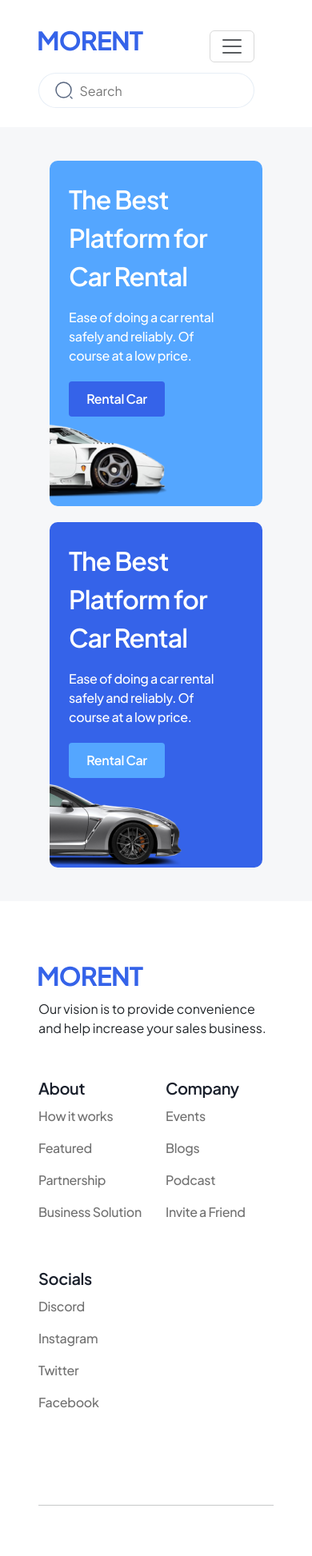
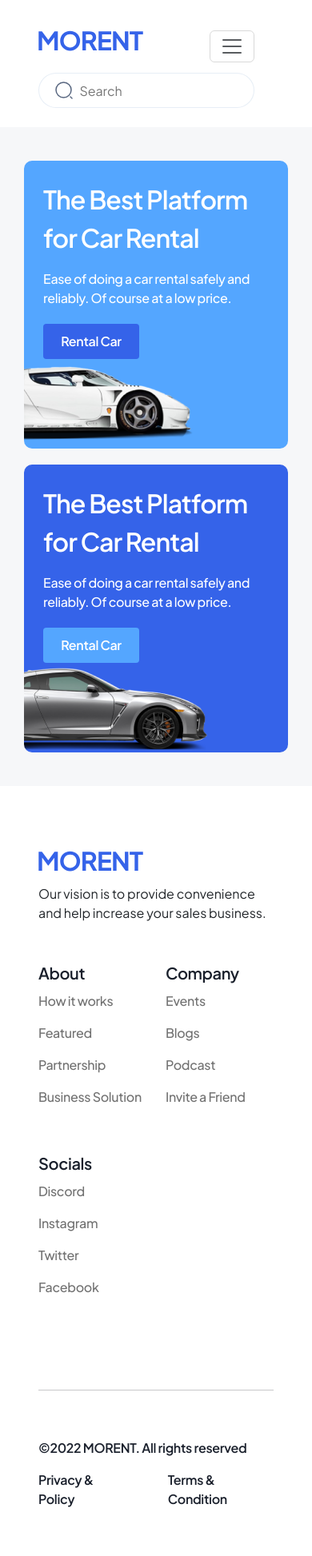
Before and after one commit to syedmuneeburrehmanhashmi/car-rent, an Angular app: page / in a window 390 px wide. Shown: the top 1946 px of the page at 80% size. Built offline with nearby package versions, Linux system fonts and the light colour scheme.

Commit message:
minor fix

```diff
--- a/src/shared/footer/footer.component.html
+++ b/src/shared/footer/footer.component.html
@@ -44,9 +44,9 @@
         <hr>
     </span>
     <div class="row">
-        <div class="last-row-text col-lg-6 col-md-6 col-xl-6 col-xxl-6">©2022 MORENT. All rights reserved</div>
-        <div class="privacy-policy-wrapper last-row-text col-lg-6 col-md-6 col-xl-6 col-xxl-6">
-            <div class="me-2">Privacy & Policy</div>
+        <div class="last-row-text col-12 col-lg-6 col-md-6 col-xl-6 col-xxl-6 pb-3">©2022 MORENT. All rights reserved</div>
+        <div class="privacy-policy-wrapper last-row-text col-12 col-lg-6 col-md-6 col-xl-6 col-xxl-6">
+            <div class="me-5">Privacy & Policy</div>
             <div>Terms & Condition</div>
         </div>
     </div>
--- a/src/styles.scss
+++ b/src/styles.scss
@@ -20,7 +20,7 @@ body {
     .main-container {
       max-width: 1440px;
       width: 100%;
-      padding: 2rem 4rem;
+      padding: 2rem 2rem;
     }
   }
 }
```
